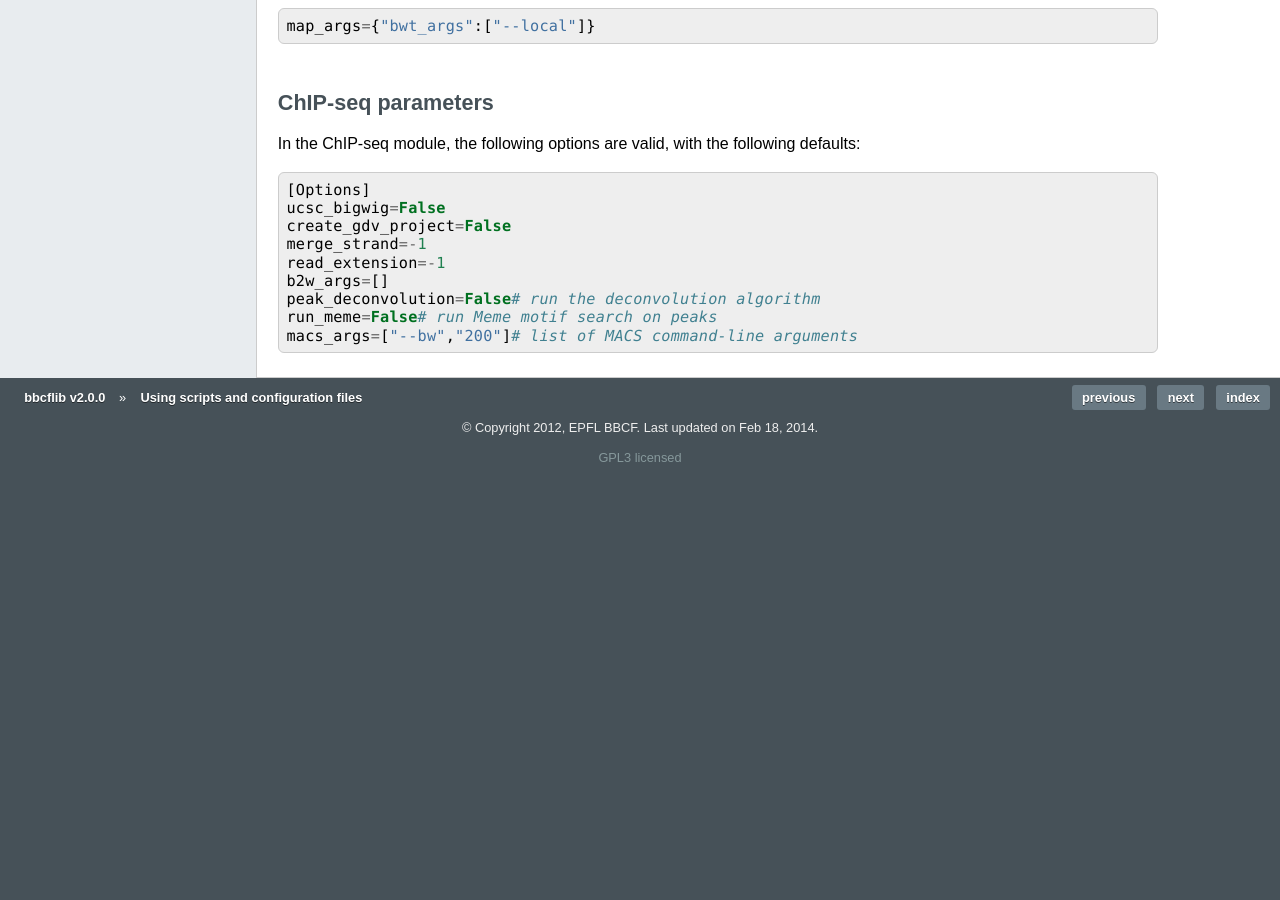
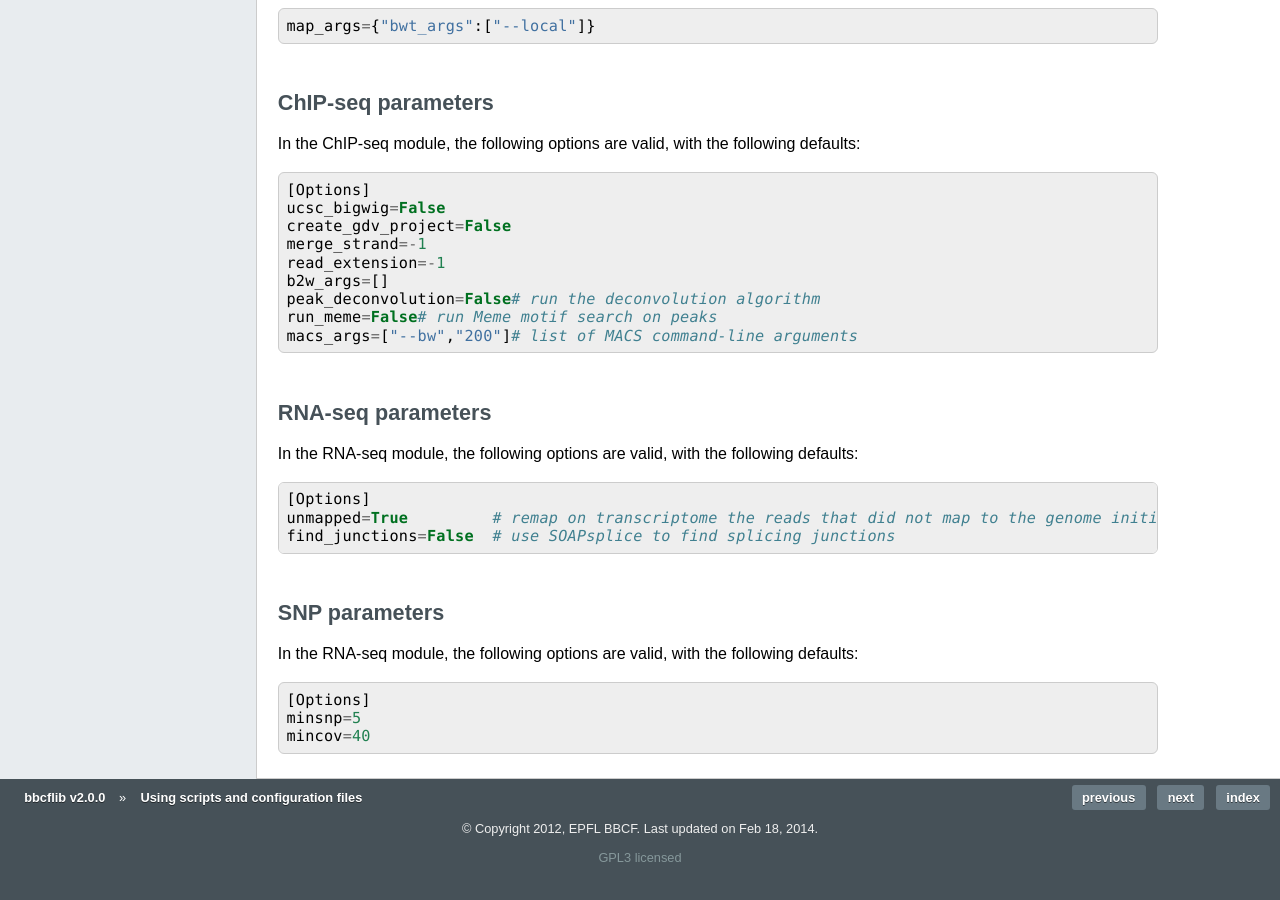
Before and after one commit to bbcf/bbcflib, a Sphinx documentation site: the page built from doc/tutorial_config_files.rst, in a window 1280 px wide and 900 px high, scrolled down 4606 px. Built offline with Sphinx 7.4.7, drawn with Linux system fonts in a browser that asks for light colours; formulas are drawn with MathJax 3; before the commit the page ends 5105 px from its top, so only the background shows below that.

Commit message:
options RNAseq & SNP in tuto config files

```diff
--- a/doc/tutorial_config_files.rst
+++ b/doc/tutorial_config_files.rst
@@ -232,3 +232,21 @@ In the ChIP-seq module, the following options are valid, with the following defa
     peak_deconvolution=False# run the deconvolution algorithm
     run_meme=False# run Meme motif search on peaks
     macs_args=["--bw","200"]# list of MACS command-line arguments
+
+RNA-seq parameters
+'''''''''''''''''''
+
+In the RNA-seq module, the following options are valid, with the following defaults::
+
+    [Options]
+    unmapped=True         # remap on transcriptome the reads that did not map to the genome initially
+    find_junctions=False  # use SOAPsplice to find splicing junctions
+
+SNP parameters
+'''''''''''''''''''
+
+In the RNA-seq module, the following options are valid, with the following defaults::
+
+    [Options]
+    minsnp=5
+    mincov=40
```
Also changed, not shown: 1 other file.
